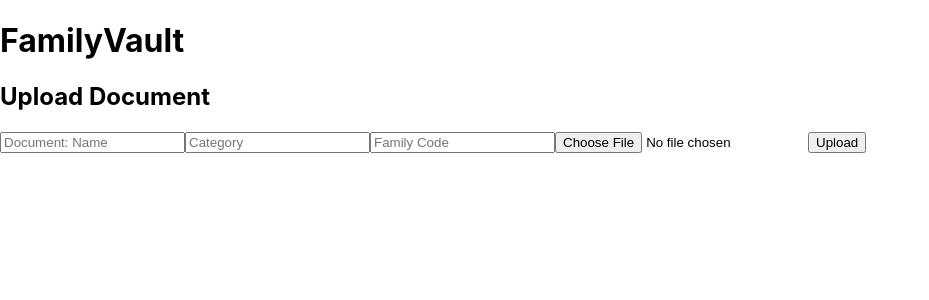
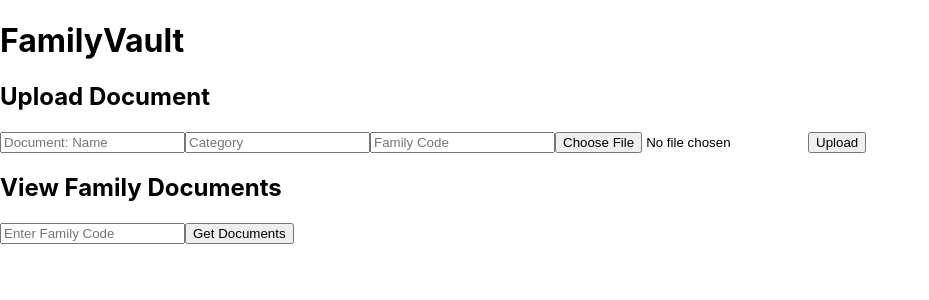
Before and after one commit to diksha78dev/FamilyVault, a React (Create React App) app in the folder familyvault-frontend/: page / in a window 1280 px wide. Shown: the top 300 px of the page, without its empty margins (0-929 px from the left). Built offline with nearby package versions, Linux system fonts and the light colour scheme.

Commit message:
Add documentList component to fetch and display family documents

```diff
--- a/familyvault-frontend/src/App.js
+++ b/familyvault-frontend/src/App.js
@@ -1,10 +1,12 @@
 import UploadForm from './UploadForm';
+import DocumentList from './DocumentList';
 
 function App() {
   return (
     <div>
       <h1>FamilyVault</h1>
       <UploadForm />
+      <DocumentList />
     </div>
   );
 }
--- /dev/null
+++ b/familyvault-frontend/src/DocumentList.js
@@ -0,0 +1,35 @@
+import {useState} from 'react';
+
+function DocumentList() {
+    const [familyCode, setFamilyCode] = useState('');
+    const [documents, setDocuments] = useState([]);
+
+    const fetchDocuments = async () => {
+        const response = await fetch(
+            `http://localhost:8080/documents/${familyCode}`
+        );
+        const data = await response.json();
+        setDocuments(data);
+    };
+
+    return (
+       <div>
+        <h2>View Family Documents</h2>
+        <input
+            type="text"
+            placeholder = "Enter Family Code"
+            onChange = {(e) => setFamilyCode(e.target.value)}
+        />
+        <button onClick = {fetchDocuments}> Get Documents</button>
+        <ul>
+            {documents.map((doc) => (
+                <li key={doc.id}>
+                    <b>{doc.name}</b> - {doc.category} - {doc.uploadAt}
+                </li>
+            ))}
+        </ul>
+       </div>
+    );
+}
+
+export default DocumentList;
```
